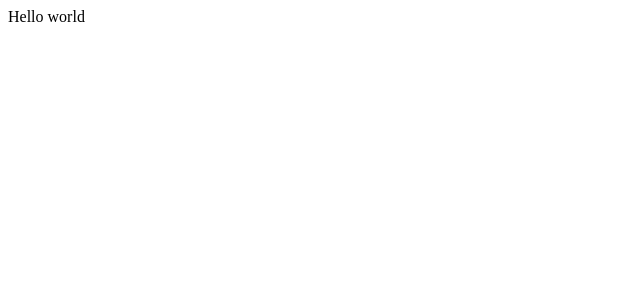
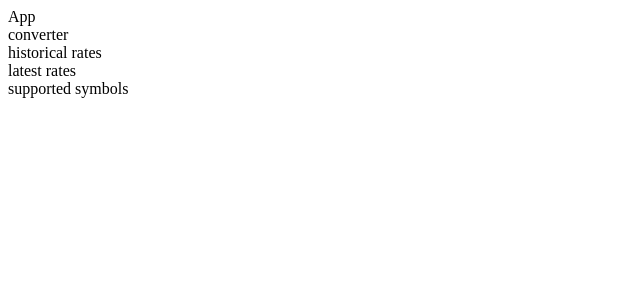
Before and after one commit to SergeyMurin/currency-converter-spa, a React (Create React App) app: page / in a window 1280 px wide. Shown: the top 300 px of the page, without its empty margins (0-640 px from the left). Built offline with nearby package versions, Linux system fonts and the light colour scheme; no server answers.

Commit message:
components

```diff
--- a/src/App.tsx
+++ b/src/App.tsx
@@ -1,9 +1,20 @@
-import React from 'react';
+import React, {useEffect} from 'react';
+import {useAction} from "./hooks/use-action";
+import {useTypedSelector} from "./hooks/use-typed-selector";
+import Converter from "./components/converter";
+import HistoricalRates from "./components/historical-rates";
+import LatestRates from "./components/latest-rates";
+import SupportedSymbols from "./components/supported-symbols";
+
 
 const App = () => {
     return (
         <div className="App">
-            Hello world
+            App
+            <Converter/>
+            <HistoricalRates/>
+            <LatestRates/>
+            <SupportedSymbols/>
         </div>
     );
 }
--- a/src/components/converter.tsx
+++ b/src/components/converter.tsx
@@ -0,0 +1,11 @@
+import React from 'react';
+
+const Converter: React.FC = () => {
+    return (
+        <div className={"converter"}>
+            converter
+        </div>
+    );
+};
+
+export default Converter;
--- a/src/components/historical-rates.tsx
+++ b/src/components/historical-rates.tsx
@@ -0,0 +1,11 @@
+import React from 'react';
+
+const HistoricalRates: React.FC = () => {
+    return (
+        <div className={"historical-rates"}>
+            historical rates
+        </div>
+    );
+};
+
+export default HistoricalRates;
--- a/src/components/latest-rates.tsx
+++ b/src/components/latest-rates.tsx
@@ -0,0 +1,11 @@
+import React from 'react';
+
+const LatestRates: React.FC = () => {
+    return (
+        <div className={"latest-rates"}>
+            latest rates
+        </div>
+    );
+};
+
+export default LatestRates;
--- a/src/components/supported-symbols.tsx
+++ b/src/components/supported-symbols.tsx
@@ -0,0 +1,18 @@
+import React, {useEffect} from 'react';
+import {useTypedSelector} from "../hooks/use-typed-selector";
+import {useAction} from "../hooks/use-action";
+
+const SupportedSymbols: React.FC = () => {
+    const {loading_status} = useTypedSelector(state => state.supportedSymbols);
+    const {getSupportedSymbols} = useAction();
+    useEffect(() => {
+        getSupportedSymbols();
+    }, []);
+    return (
+        <div className={"supported-symbols"}>
+            supported symbols {loading_status ? <b>Loading...</b> : <></>}
+        </div>
+    );
+};
+
+export default SupportedSymbols;
--- a/src/store/action-creators/supported-symbols-action-creator.ts
+++ b/src/store/action-creators/supported-symbols-action-creator.ts
@@ -1,13 +1,22 @@
 import {Dispatch} from "react";
 import {SupportedSymbolsActionType, SupportedSymbolsActionTypes} from "../../types/supported-symbols-types";
+import axios from "axios";
 
 
 export const getSupportedSymbols = () => {
     return async (dispatch: Dispatch<SupportedSymbolsActionType>) => {
         try {
             dispatch({type: SupportedSymbolsActionTypes.GET_SUPPORTED_SYMBOLS});
-            //
-            dispatch({type: SupportedSymbolsActionTypes.GET_SUPPORTED_SYMBOLS_SUCCESS, payload: []})
+            const options = {
+                method: 'GET',
+                url: 'https://fixer-fixer-currency-v1.p.rapidapi.com/symbols',
+                headers: {
+                    'X-RapidAPI-Key': 'a5c686aa77msh0ac3aff31c5b40fp164a17jsn5bdae1f6e7ef',
+                    'X-RapidAPI-Host': 'fixer-fixer-currency-v1.p.rapidapi.com'
+                }
+            };
+            const data = await axios.request(options).then((response) => response.data);
+            dispatch({type: SupportedSymbolsActionTypes.GET_SUPPORTED_SYMBOLS_SUCCESS, symbols: data.symbols});
         } catch (error) {
             dispatch({
                 type: SupportedSymbolsActionTypes.GET_SUPPORTED_SYMBOLS_ERROR,
--- a/src/store/reducers/supported-symbols-reducer.ts
+++ b/src/store/reducers/supported-symbols-reducer.ts
@@ -8,19 +8,19 @@ const initialState: ISupportedSymbolsState = {
     loading_status: null,
     error: null,
     success: null,
-    result: null
+    symbols: null
 }
 
 export const supportedSymbolsReducer = (state = initialState, action: SupportedSymbolsActionType) => {
     switch (action.type) {
         case SupportedSymbolsActionTypes.GET_SUPPORTED_SYMBOLS: {
-            return {loading_status: true, error: null, supported_symbols: []};
+            return {loading_status: true, error: null, success: null, symbols: {}};
         }
         case SupportedSymbolsActionTypes.GET_SUPPORTED_SYMBOLS_SUCCESS: {
-            return {loading_status: false, error: null, supported_symbols: action.payload};
+            return {loading_status: false, error: null, success: true, symbols: action.symbols};
         }
         case SupportedSymbolsActionTypes.GET_SUPPORTED_SYMBOLS_ERROR: {
-            return {loading_status: false, error: action.payload, supported_symbols: []};
+            return {loading_status: false, error: action.payload, success: false, symbols: {}};
         }
         default: {
             return state;
--- a/src/types/supported-symbols-types.ts
+++ b/src/types/supported-symbols-types.ts
@@ -2,7 +2,7 @@ export interface ISupportedSymbolsState {
     loading_status: boolean | null;
     error: string | null;
     success: boolean | null;
-    result: {} | null;
+    symbols: {} | null;
 }
 
 export enum SupportedSymbolsActionTypes {
@@ -17,7 +17,7 @@ interface IGetSupportedSymbolsAction {
 
 interface IGetSupportedSymbolsSuccessAction {
     type: SupportedSymbolsActionTypes.GET_SUPPORTED_SYMBOLS_SUCCESS;
-    payload: any[];
+    symbols: {}
 }
 
 interface IGetSupportedSymbolsErrorAction {
```
